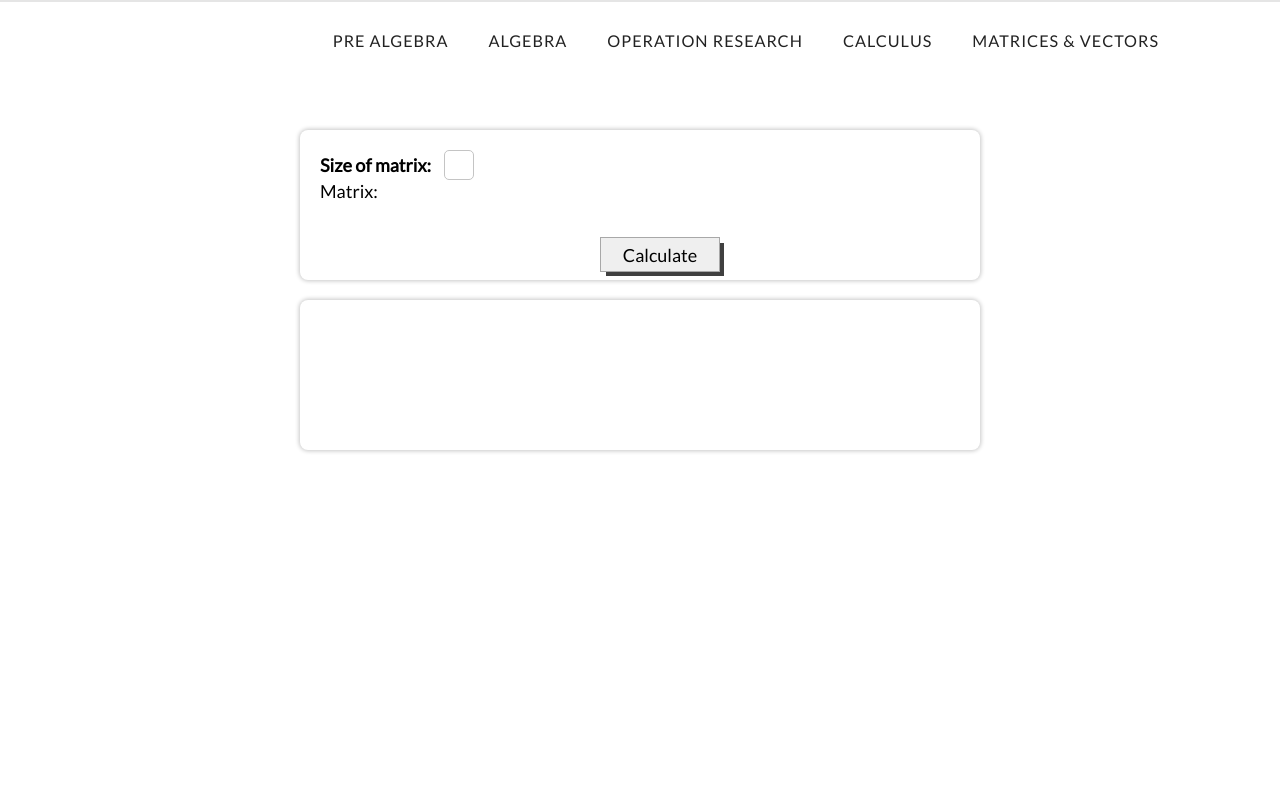
After one commit to devamanin/Mathstep, a Flask app: template webapp/templates/mcofactor.html in a window 1280 px wide. The commit adds this page. Run offline with Flask 2, Linux system fonts and the light colour scheme; the template is opened without the code that fills it, so the values that code supplies are empty.

Commit message:
Added matrix cofactor page

```diff
--- /dev/null
+++ b/webapp/static/css/mcofactor.css
@@ -0,0 +1,72 @@
+@import url("https://fonts.googleapis.com/css2?family=Lato&display=swap");
+* {
+  font-family: "Lato", sans-serif;
+  font-size: 18px;
+}
+input::-webkit-outer-spin-button,
+input::-webkit-inner-spin-button {
+  -webkit-appearance: none;
+  margin: 0;
+}
+
+input[type="number"] {
+  -moz-appearance: textfield;
+}
+
+input {
+  width: 30px;
+  height: 30px;
+  margin-left: 10px;
+  text-align: center;
+  border: solid 1px rgb(196, 196, 196);
+  border-radius: 5px;
+}
+#matrixin input {
+  margin: 5px;
+  width: 50px;
+}
+.size {
+  font-size: 18px;
+  font-weight: 700;
+}
+#cl-cont {
+  width: 100%;
+  display: flex;
+  justify-content: center;
+  position: absolute;
+  bottom: 8px;
+}
+#cl-cont #cl-but {
+  width: 120px;
+  height: 35px;
+  border: solid 1px rgb(168, 168, 168);
+  position: relative;
+  box-shadow: 5px 5px 0px -1px rgba(0, 0, 0, 0.75);
+  -webkit-box-shadow: 5px 5px 0px -1px rgba(0, 0, 0, 0.75);
+  -moz-box-shadow: 5px 5px 0px -1px rgba(0, 0, 0, 0.75);
+  transition: all 0.3s;
+}
+#cl-cont #cl-but:hover {
+  box-shadow: 2px 2px 0px -1px rgba(0, 0, 0, 0.75);
+}
+#cl-cont #cl-but:active {
+  box-shadow: -2px -2px 0px -1px rgba(0, 0, 0, 0.75);
+}
+.p-input {
+  width: 680px;
+  margin-top: 40px;
+  padding: 20px;
+  padding-bottom: 50px;
+  min-height: 150px;
+  box-shadow: 0 0 4px 1px rgb(199, 199, 199);
+  border-radius: 8px;
+  position: relative;
+}
+.p-output {
+  width: 680px;
+  margin-top: 20px;
+  padding: 20px;
+  min-height: 150px;
+  box-shadow: 0 0 4px 1px rgb(199, 199, 199);
+  border-radius: 8px;
+}
--- /dev/null
+++ b/webapp/static/js/mcofactor.js
@@ -0,0 +1,15 @@
+const sizein = document.querySelector("#size");
+sizein.addEventListener("change", (event) => {
+  const matrixin = document.getElementById("matrixin");
+  matrixin.innerHTML = "<span>Matrix: </span>";
+  for (let i = 0; i < sizein.value; i++) {
+    let mrow = document.createElement("div");
+    mrow.setAttribute("id", i + 1);
+    for (let j = 0; j < sizein.value; j++) {
+      let mrelement = document.createElement("input");
+      mrelement.setAttribute("type", "number");
+      mrow.appendChild(mrelement);
+    }
+    matrixin.appendChild(mrow);
+  }
+});
--- a/webapp/templates/base.html
+++ b/webapp/templates/base.html
@@ -59,7 +59,7 @@
                     <li><a href="/maddition">Matrix Addition</a></li>
                     <li><a href="/mmultiplication">Matric Multiplication</a></li>
                     <li><a href="/mtranspose">Transpose of matrix</a></li>
-                    <li><a href="">Cofactor of a matrix</a></li>
+                    <li><a href="/mcofactor">Cofactor of a matrix</a></li>
                     <li><a href="">Inverse of matrix</a></li>
                     <li><a href="">Eigenvalues</a></li>
                     <li><a href="">Eigenvectors</a></li>
--- /dev/null
+++ b/webapp/templates/mcofactor.html
@@ -0,0 +1,22 @@
+{% extends "base.html" %}
+{% block page %}
+<div class="p-input">
+    <link rel="stylesheet" href="{{url_for('static', filename='css/mcofactor.css')}}">
+    <div class="size">
+        <span>Size of matrix: </span>
+        <input type="number" name="size" id="size" min="1" max="10">
+    </div>
+    <div id="matrixin">
+        <span>Matrix: </span>
+    </div>
+    <div id="cl-cont">
+        <button id="cl-but">
+            Calculate
+        </button>
+    </div>
+    <script src="{{url_for('static', filename='js/mcofactor.js')}}"></script>
+</div>
+<div class="p-output">
+
+</div>
+{% endblock %}
```
